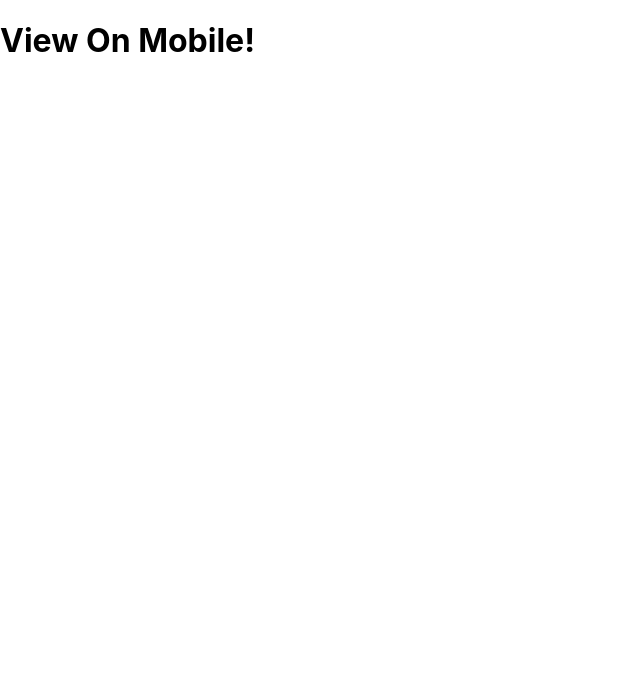
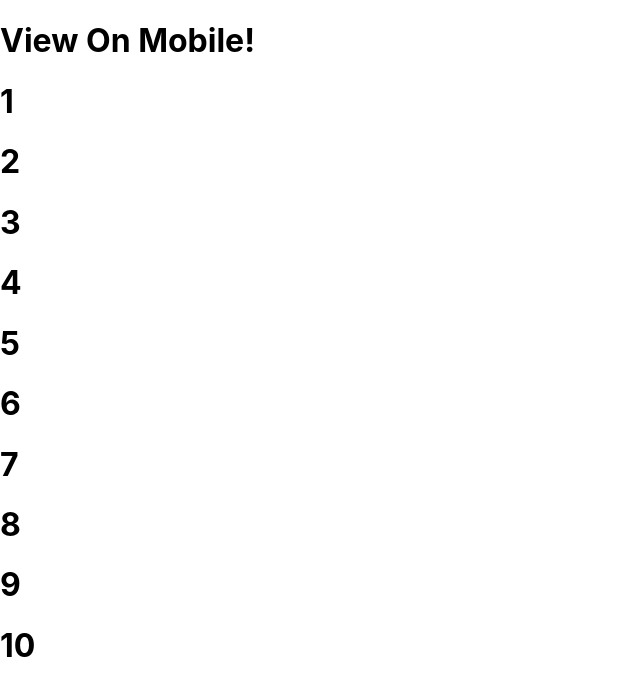
Before and after one commit to RTBlanco/swipe-component, a React (Create React App) app: page / in a window 1280 px wide. Shown: the top 696 px of the page, without its empty margins (0-640 px from the left). Built offline with nearby package versions, Linux system fonts and the light colour scheme.

Commit message:
rendering all the items

```diff
--- a/src/componets/Items.js
+++ b/src/componets/Items.js
@@ -2,9 +2,14 @@ import Item from "./Item";
 import './Items.css'
 
 const Items = () => {
+
+  const renderItems = () => {
+    return [1,2,3,4,5,6,7,8,9,10].map((num, i) => <Item item={num} key={i} />)
+  }
+
   return (
     <div id="items-container">
-
+      {renderItems()}
     </div>
   );
 };
```
